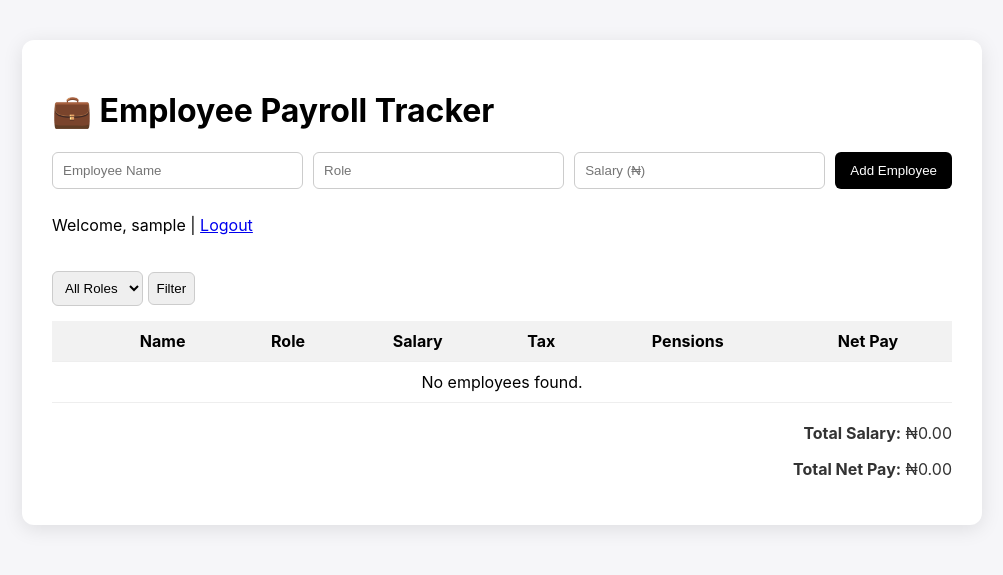
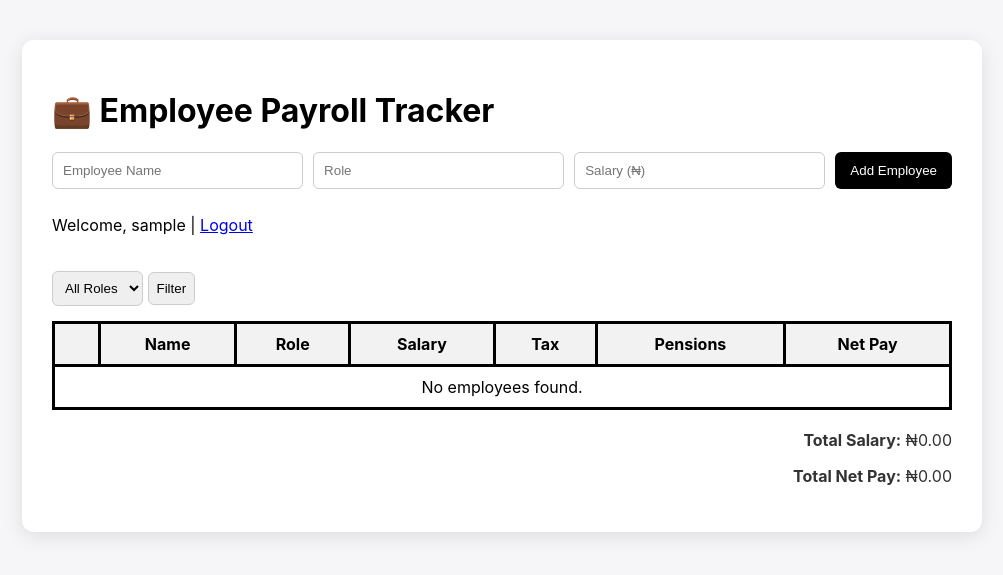
Before and after one commit to CharloYT/Web-Application-Development-IFT-301-, a PHP site: page / in a window 1280 px wide. Shown: the top 575 px of the page, without its empty margins (138-1141 px from the left). Run offline with PHP 8.4, Linux system fonts and the light colour scheme; the visitor is signed in with stand-in values (Sample User, id 1); data that the repository does not hold is empty.

Commit message:
updated the style.css

```diff
--- a/Assignment 1/style.css
+++ b/Assignment 1/style.css
@@ -68,6 +68,7 @@ body {
     border-bottom: 1px solid #eee;
     padding: 10px;
     text-align: center;
+    border: 3px solid;
   }
 
   th {
```
